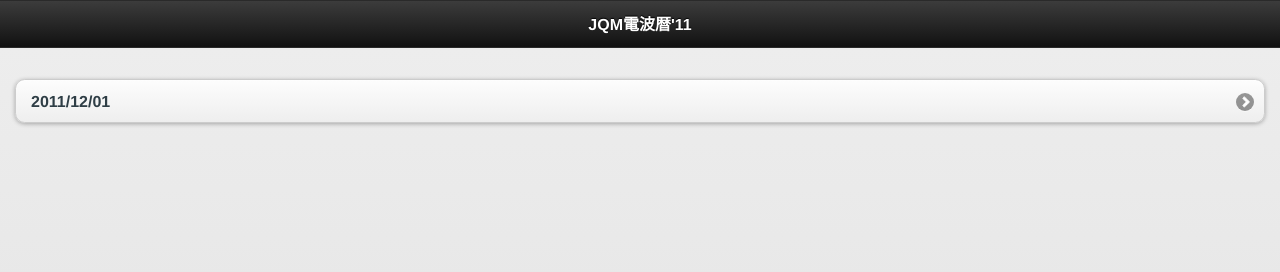
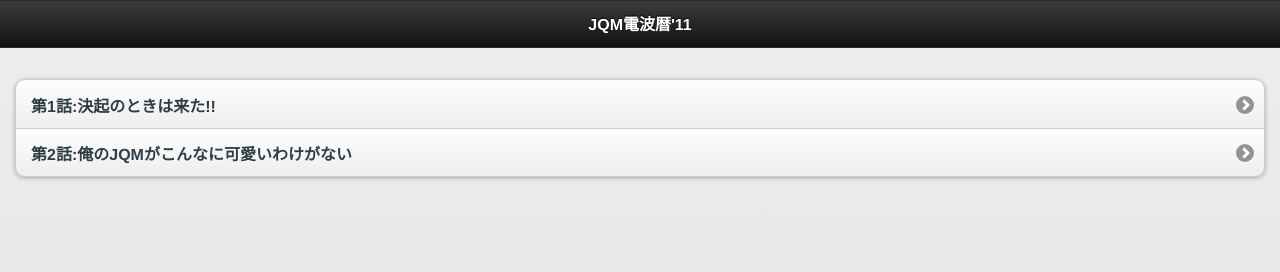
Before and after one commit to okamototk/jqm-adventcalendar2011, a plain HTML site: page index.html in a window 1280 px wide. Drawn offline with Linux system fonts and the light colour scheme.

Commit message:
Add 12/2.

```diff
--- a/index.html
+++ b/index.html
@@ -22,7 +22,8 @@
    </div>
    <div data-role="content">
 <ul data-role="listview" data-inset="true">
-<li><a href="jqm20111201.html">2011/12/01</a></li>
+<li><a href="jqm20111201.html">第1話:決起のときは来た!!</a></li>
+<li><a href="http://d.hatena.ne.jp/waritohutsu/20111202/1322788790">第2話:俺のJQMがこんなに可愛いわけがない</a></li>
 </ul>
 
    </div>
```
